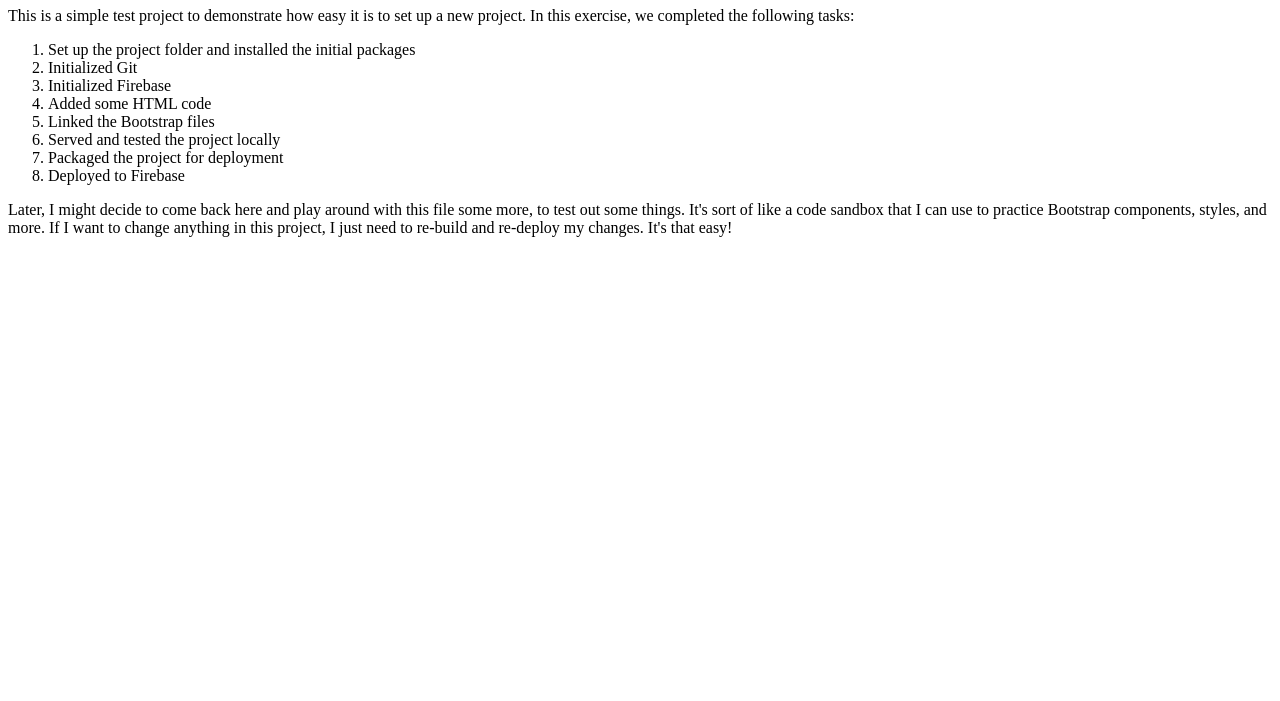
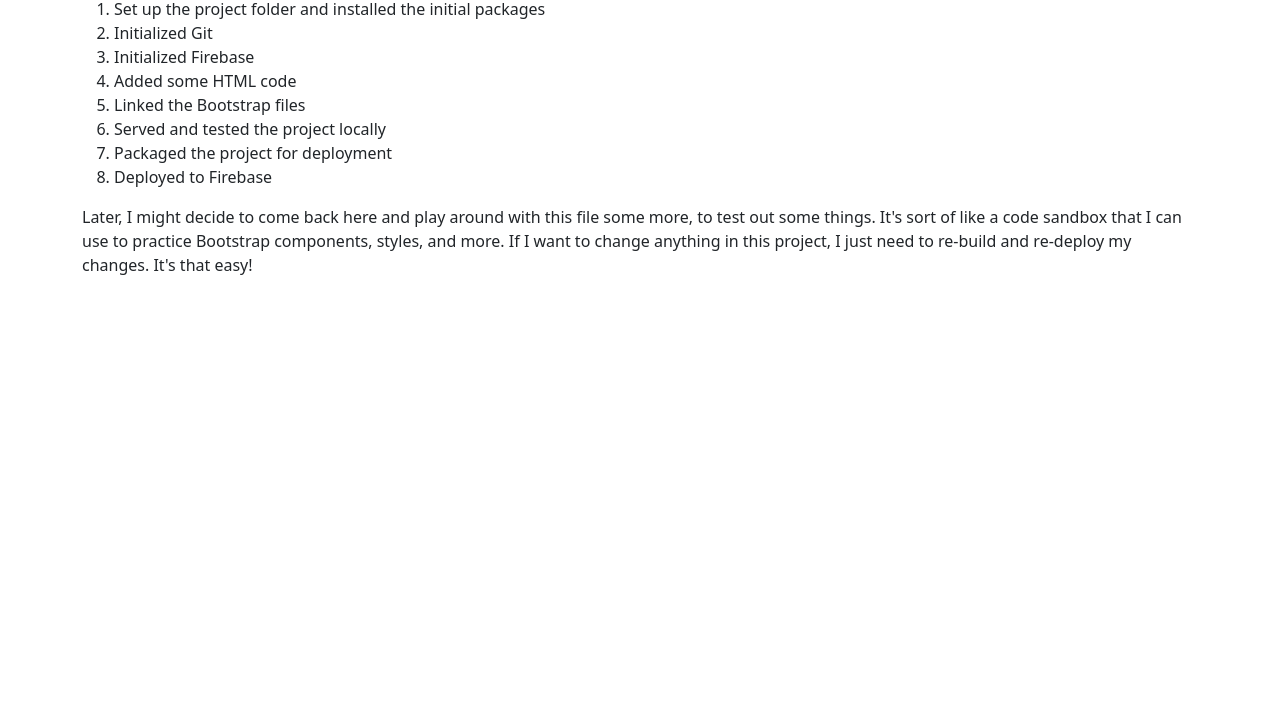
Before and after one commit to InXTransition/testproject, a website: page index.html in a window 1280 px wide. Shown: the part 99-800 px from the top of the page. Drawn offline with nearby package versions, Linux system fonts and the light colour scheme.

Commit message:
fix tag on head element

```diff
--- a/index.html
+++ b/index.html
@@ -4,7 +4,7 @@
 <head>
     <meta charset="UTF-8">
     <meta name="viewport" content="width=device-width, initial-scale=1.0">
-    link rel="stylesheet" href="node_modules/bootstrap/dist/css/bootstrap.min.css" /
+    <link rel="stylesheet" href="node_modules/bootstrap/dist/css/bootstrap.min.css" />
     <title>Test Project</title>
 </head>
 
```
